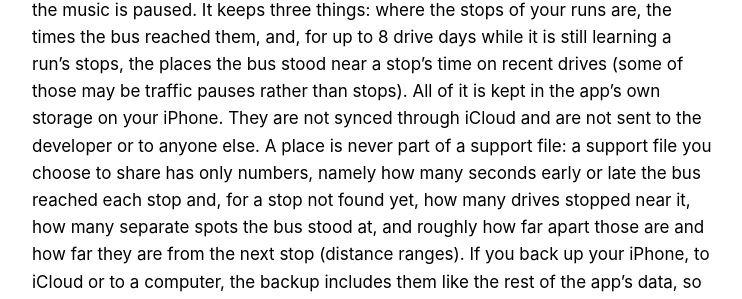
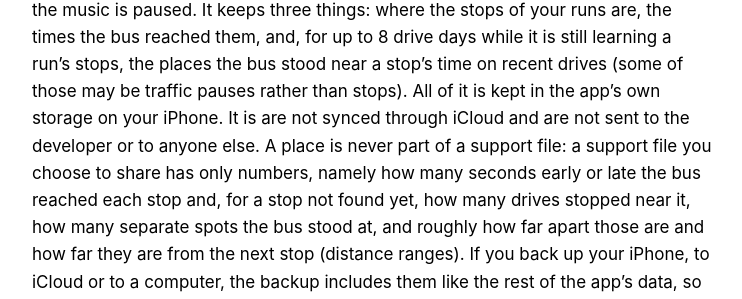
Before and after one commit to seatsandbeats/seatsandbeats.github.io, a Jekyll site: the page built from privacy.md, in a window 1280 px wide and 900 px high, scrolled down 1473 px. Shown: the part 396-695 px from the top of the window, without its empty margins (268-1010 px from the left). Built offline with Jekyll 4.4.1, drawn with Linux system fonts in a browser that asks for light colours; our own code applies the rules of GitHub Pages for plain Markdown files; some of the changed text lies outside the part shown.

Commit message:
Privacy: 'It is', not 'They are'
Co-Authored-By: Claude Opus 5.5 <noreply@anthropic.com>

```diff
--- a/privacy.md
+++ b/privacy.md
@@ -29,7 +29,7 @@ If you ask it to, Seats & Beats saves its playlist cover images to your photo li
 
 Seats & Beats uses your location only if you turn on GPS, which is optional and off unless you turn it on. iPhone asks for your permission ("While Using the App") when you do. The app never asks for "Always".
 
-With GPS on, the app reads your location only while a run's music is playing; tapping Mark stop on Now Playing keeps one of those readings as a stop you marked. To keep tracking working with your phone locked, the app holds a background location session from the start of a run's music to its end, so iPhone's blue location indicator can show while you pause in the middle of a run; no location is read or kept while the music is paused. It keeps three things: where the stops of your runs are, the times the bus reached them, and, for up to 8 drive days while it is still learning a run's stops, the places the bus stood near a stop's time on recent drives (some of those may be traffic pauses rather than stops). All of it is kept in the app's own storage on your iPhone. They are not synced through iCloud and are not sent to the developer or to anyone else. A place is never part of a support file: a support file you choose to share has only numbers, namely how many seconds early or late the bus reached each stop and, for a stop not found yet, how many drives stopped near it, how many separate spots the bus stood at, and roughly how far apart those are and how far they are from the next stop (distance ranges). If you back up your iPhone, to iCloud or to a computer, the backup includes them like the rest of the app's data, so a new iPhone set up from your backup keeps them.
+With GPS on, the app reads your location only while a run's music is playing; tapping Mark stop on Now Playing keeps one of those readings as a stop you marked. To keep tracking working with your phone locked, the app holds a background location session from the start of a run's music to its end, so iPhone's blue location indicator can show while you pause in the middle of a run; no location is read or kept while the music is paused. It keeps three things: where the stops of your runs are, the times the bus reached them, and, for up to 8 drive days while it is still learning a run's stops, the places the bus stood near a stop's time on recent drives (some of those may be traffic pauses rather than stops). All of it is kept in the app's own storage on your iPhone. It is are not synced through iCloud and are not sent to the developer or to anyone else. A place is never part of a support file: a support file you choose to share has only numbers, namely how many seconds early or late the bus reached each stop and, for a stop not found yet, how many drives stopped near it, how many separate spots the bus stood at, and roughly how far apart those are and how far they are from the next stop (distance ranges). If you back up your iPhone, to iCloud or to a computer, the backup includes them like the rest of the app's data, so a new iPhone set up from your backup keeps them.
 
 Turning GPS off stops all use of location and keeps what was learned. "Forget all locations" (Settings, then GPS) removes it, and so does "Erase all data".
 
```
